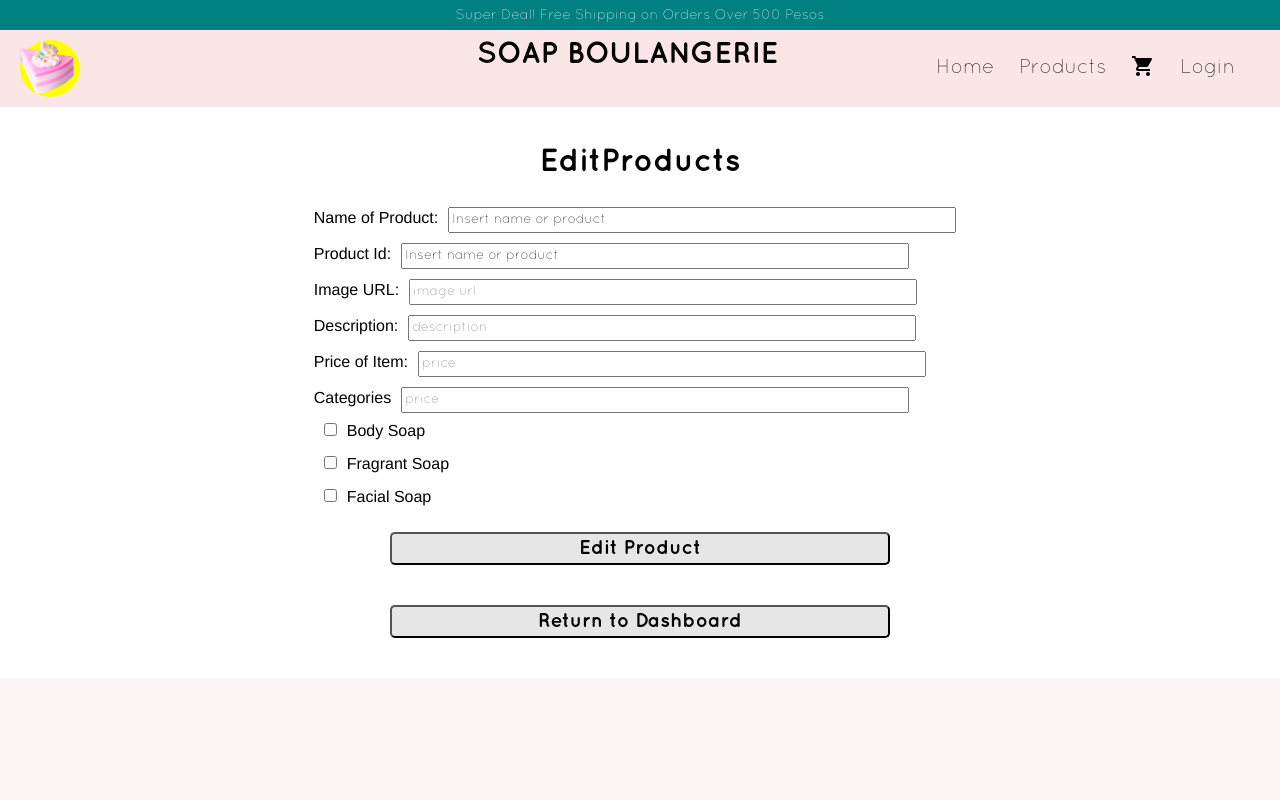
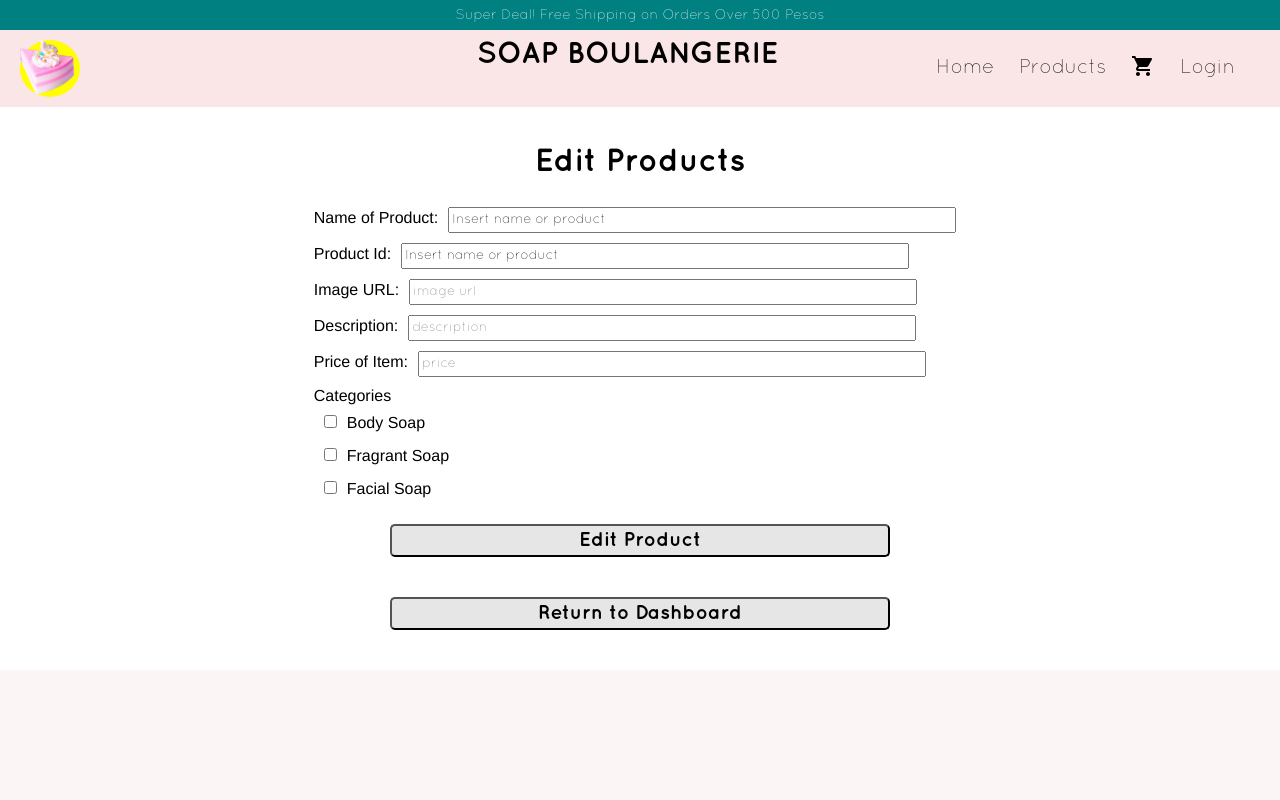
Before and after one commit to Bevs11/shop-soap-boulangerie, a React (Create React App) app in the folder client/: page /editproducts in a window 1280 px wide. Shown: the top 800 px of the page. Built offline with nearby package versions, Linux system fonts and the light colour scheme.

Commit message:
fix: edit products margin

```diff
--- a/client/src/pages/EditProducts.js
+++ b/client/src/pages/EditProducts.js
@@ -101,7 +101,7 @@ const EditProducts = () => {
 
   return (
     <Container>
-        <Title>EditProducts</Title>
+        <Title>Edit Products</Title>
         <form>
             <div>
                 <Label>Name of Product:</Label>
@@ -138,14 +138,8 @@ const EditProducts = () => {
                     onChange={onChange}
                     required/>
             </div>
-            <div>
-                <Label>Categories</Label>
-                <Input
-                    type='text'
-                    name='categories'
-                    placeholder='price'
-                    onChange={onChange}
-                    required/>
+            <div style={{marginTop: "10px"}}>
+                <Label >Categories</Label>
             </div>
             <div>
                 <InputCheckbox
```
